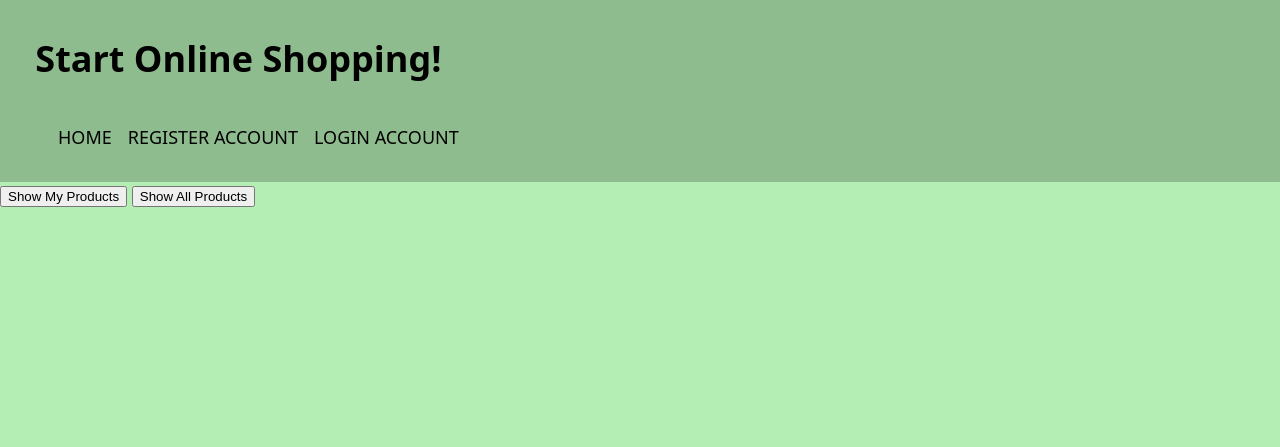
After one commit to jazyt22/CSET180Final, a Flask app: page /view_products in a window 1280 px wide. The commit adds this page. Shown: the top 447 px of the page. Run offline with Flask 3, Linux system fonts and the light colour scheme.

Commit message:
edit and view product

```diff
--- a/main.py
+++ b/main.py
@@ -87,18 +87,11 @@ def customer():
 
 
 
-@app.route('/admin')
-def admin():
-    query = text("SELECT * FROM products")
-    result = conn.execute(query)
-    products = []
-    for row in result:
-        products.append(row)
-    return render_template('admin.html', products=products)
+#vendor
 
 @app.route('/vendor')
 def vendor():
-    session_id = session.get('id')
+    session_id = session.get('userID')
     query = text("SELECT * FROM products WHERE vendor_id = :session_id")
     result = conn.execute(query, {'session_id': session_id})
     products = []
@@ -106,6 +99,8 @@ def vendor():
         products.append(row)
     return render_template('vendor.html', products=products)
 
+
+#vendor add products
 @app.route('/v_add', methods = ['GET'])
 def ven_add():
     return render_template('vendor_add_product.html')
@@ -140,6 +135,15 @@ def v_add_product():
     return render_template('vendor_add_product.html')
 
 
+#admin
+@app.route('/admin')
+def admin():
+    query = text("SELECT * FROM products")
+    result = conn.execute(query)
+    products = []
+    for row in result:
+        products.append(row)
+    return render_template('admin.html', products=products)
 @app.route('/add_product', methods = ['GET'])
 def add_product():
     return render_template('add_product.html')
@@ -153,7 +157,51 @@ def add():
     return render_template('add_product.html')
 
 
+##look at all accounts/filter both admin and vendor
+@app.route('/view_products', methods=['GET'])
+def view():
+    return render_template('view_products.html')
 
+@app.route('/view_products', methods=[ 'POST'])
+def view_products():
+    products = conn.execute(text("select * from products")).all()
+    if request.method == "POST":
+        if request.form["button"] == "My Products":
+            user_id = session.get("userID")
+            products = conn.execute(text("select * from products where vendor_id = vendor_id"), {"vendor_id" : user_id}).all()
+            conn.execute(products)
+            conn.commit()
+            return render_template("view_products.html", products=products)
+        elif request.form["button"] == "All Products":
+            products = conn.execute(text("SELECT * FROM products;")).all()
+            return render_template("view_products.html", products=products)
+        return render_template("view_products.html", products=products[:10])
+
+
+##edit products both admin and vendor
+@app.route('/edit_product', methods=["GET"])
+def edit():
+    return render_template("edit_product.html")
+@app.route('/edit_product', methods=["POST"])
+def edit_product():
+    conn.execute(text("update products set itemID = :itemID, title = :title, description = :description, "
+                      "image = :image, category = :category, colors = :colors, sizes = :sizes, inventory = :inventory,"
+                      "price = :price, itemID = :itemID, discount_price = :discount_price"
+                      " where itemID = :itemID"), request.form)
+    conn.commit()
+    return render_template("edit_product.html")
+
+
+##delete products
+@app.route('/delete', methods = ["GET"])
+def delete():
+    return render_template("delete_exam.html")
+
+@app.route('/delete', methods=["POST"])
+def delete_exams():
+    connection.execute(text("Delete from tests where testID = :testID"), request.form)
+    connection.commit()
+    return render_template("delete_exam.html")
 
 
 
--- a/template/admin.html
+++ b/template/admin.html
@@ -21,6 +21,7 @@
     </header>
 
 <a href="/admin">Admin HOME</a>
+<a href="/view_products">VIEW PRODUCTS</a>
 <a href="/add_product">ADD PRODUCTS</a>
 <a href="/edit_product">EDIT</a>
 <a href="/">CHAT</a>
@@ -29,5 +30,4 @@
 <a href="/">MY ORDERS</a>
 <a href="/">RECEIVED ORDERS</a>
 
-
 {% endblock %}
--- /dev/null
+++ b/template/view_products.html
@@ -0,0 +1,28 @@
+{% extends "base.html" %}
+{% block body %}
+
+
+    <form method='POST'>
+    <button  name="button" value="User Products">Show My Products</button>
+    <button name="button" value="All Products">Show All Products</button>
+    </form>
+
+    {%for products in products:%}
+
+
+        <ul>
+            <li>Title: {{products[0]}}</li>
+            <li>Description: {{products[1]}}</li>
+            <li><img src="{{products[2]}}"></li>
+            <li>Category: {{products[3]}}</li>
+            <li>Colors: {{products[4]}}</li>
+            <li>Sizes: {{products[5]}}</li>
+            <li>Price: {{products[7]}}</li>
+            <li>Vendor ID: {{products[10]}}</li>
+        </ul>
+
+
+    {% endfor %}
+
+
+{% endblock %}
```
Also changed, not shown: template/base.html (+1 -6 lines), template/edit_product.html (added, +23 -0 lines), template/vendor.html (+8 -1 lines), template/vendor_add_product.html (+1 -8 lines), template/delete.html (added).
